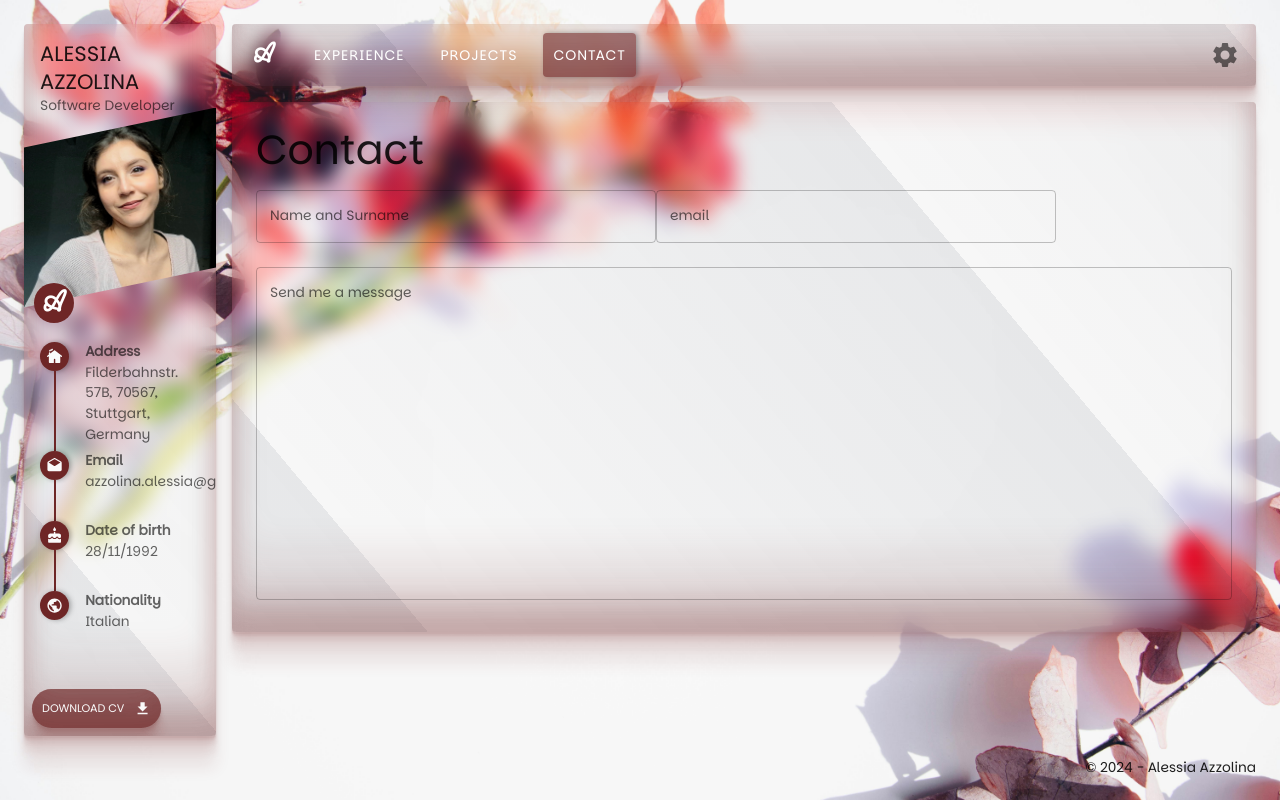
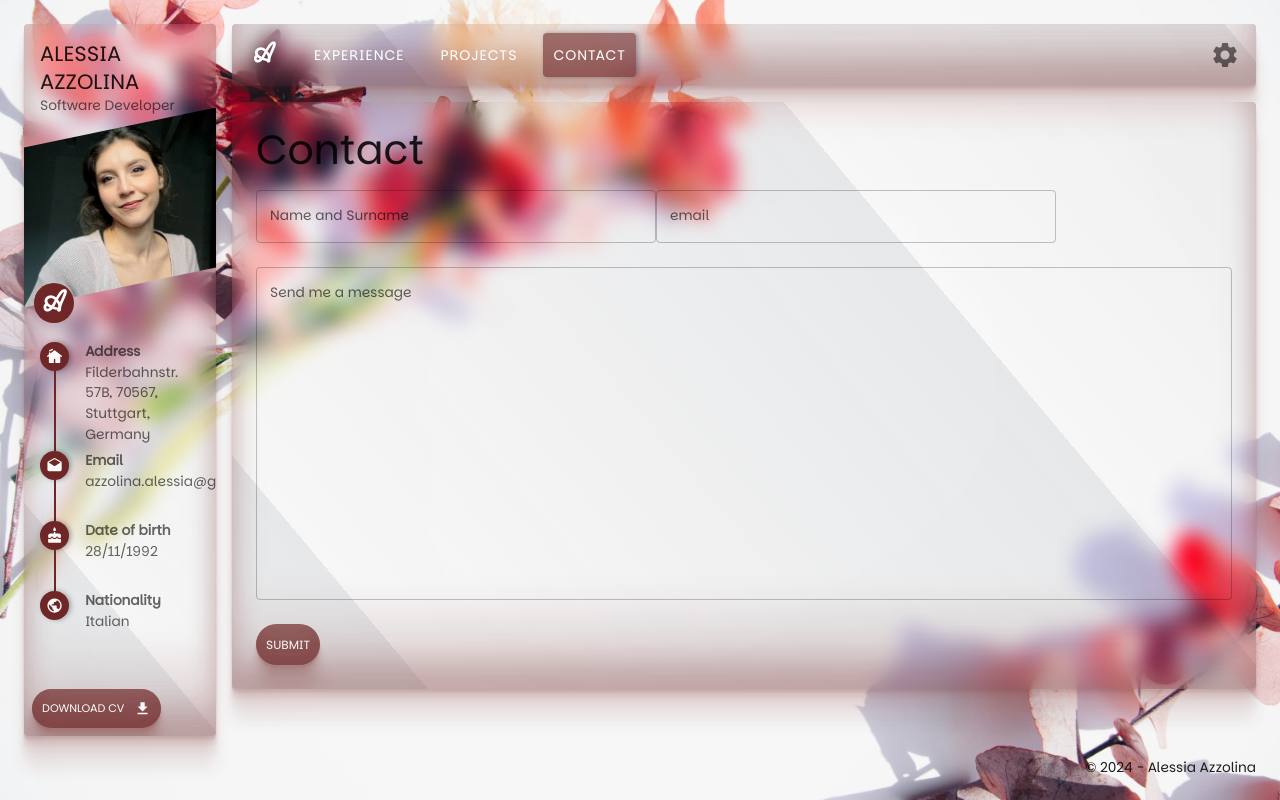
Before and after one commit to AlessiAzzol/my-portfolio, a React (Vite) app: page /my-portfolio/contact in a window 1280 px wide. Built offline with nearby package versions, Linux system fonts and the light colour scheme.

Commit message:
send email

```diff
--- a/package.json
+++ b/package.json
@@ -13,6 +13,7 @@
     "deploy": "gh-pages -d dist"
   },
   "dependencies": {
+    "@emailjs/browser": "^4.4.1",
     "@emotion/react": "^11.14.0",
     "@emotion/styled": "^11.14.0",
     "@mui/icons-material": "^6.2.0",
--- a/src/pages/Contact.jsx
+++ b/src/pages/Contact.jsx
@@ -1,13 +1,55 @@
 
 import { Typography, Card, TextField, Box } from '@mui/material';
 import { useLanguage } from '../context/LanguageContext.jsx';
+import { Button } from '@mui/material';
+import { useState } from 'react';
+import emailjs from "@emailjs/browser";
+
 
 function Contact() {
 	const { data } = useLanguage();
+
+	const [formData, setFormData] = useState({
+		name: "",
+		email: "",
+		message: "",
+	});
+
+	const handleChange = (e) => {
+		setFormData({ ...formData, [e.target.name]: e.target.value });
+	};
+
+	const handleSubmit = (e) => {
+		e.preventDefault();
+
+		emailjs
+			.send(
+				import.meta.env.VITE_EMAILJS_SERVICE_ID,
+				import.meta.env.VITE_EMAILJS_TEMPLATE_ID,
+				{
+					from_name: formData.name,
+					to_name: "Alessia",
+					reply_to: formData.email,
+					message: formData.message,
+				},
+				import.meta.env.VITE_EMAILJS_PUBLIC_KEY
+			)
+			.then(
+				(response) => {
+					alert("Email inviata con successo!");
+					setFormData({ name: "", email: "", message: "" });
+				},
+				(error) => {
+					alert("Errore durante l'invio dell'email.");
+					console.error(error);
+				}
+			);
+	};
+
 	return (
 		<Card sx={{ padding: 3 }}>
 			<Typography variant="h3">{data.pages.contact.title}</Typography>
-			<Box component="form" autoComplete="off" noValidate>
+			<Box component="form" autoComplete="off" noValidate onSubmit={handleSubmit}>
 				<TextField
 					sx={{ width: '50vh' }}
 					id="outlined-multiline"
@@ -15,6 +57,9 @@ function Contact() {
 					label={data.pages.contact.name}
 					rows={50}
 					margin="normal"
+					name="name"
+					value={formData.name}
+					onChange={handleChange}
 				/>
 				<TextField
 					sx={{ width: '50vh' }}
@@ -23,6 +68,9 @@ function Contact() {
 					label={data.pages.contact.email}
 					rows={50}
 					margin="normal"
+					name="email"
+					value={formData.email}
+					onChange={handleChange}
 				/>
 				<TextField
 					id="outlined-multiline"
@@ -32,7 +80,13 @@ function Contact() {
 					fullWidth
 					rows={15}
 					margin="normal"
+					name="message"
+					value={formData.message}
+					onChange={handleChange}
 				/>
+				<Button type="submit" variant="contained" sx={{ mt: 2 }}>
+					Submit
+				</Button>
 			</Box>
 		</Card>
 
```
Also changed, not shown: 2 other files (tests, documents, lock files or other folders).
